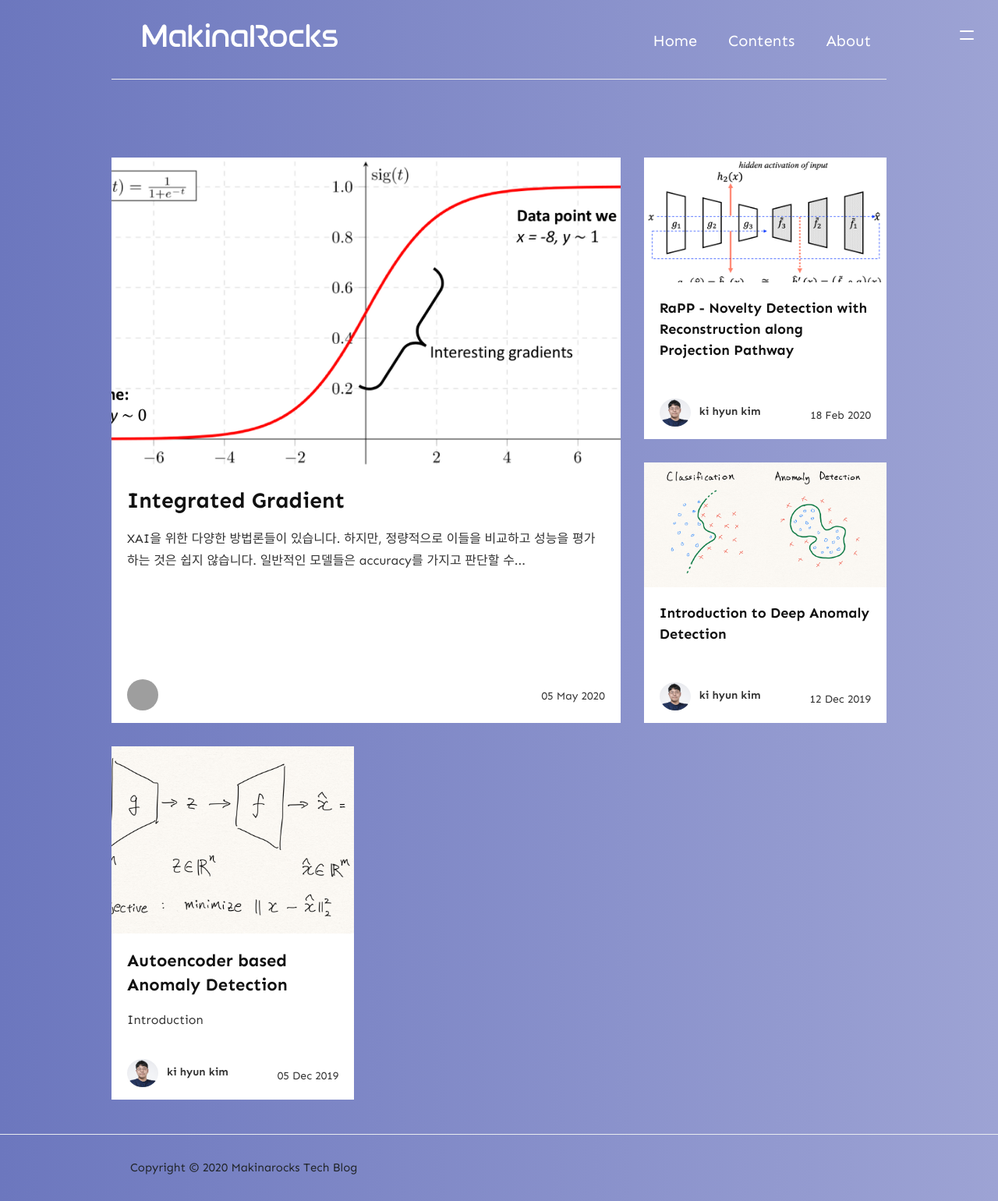
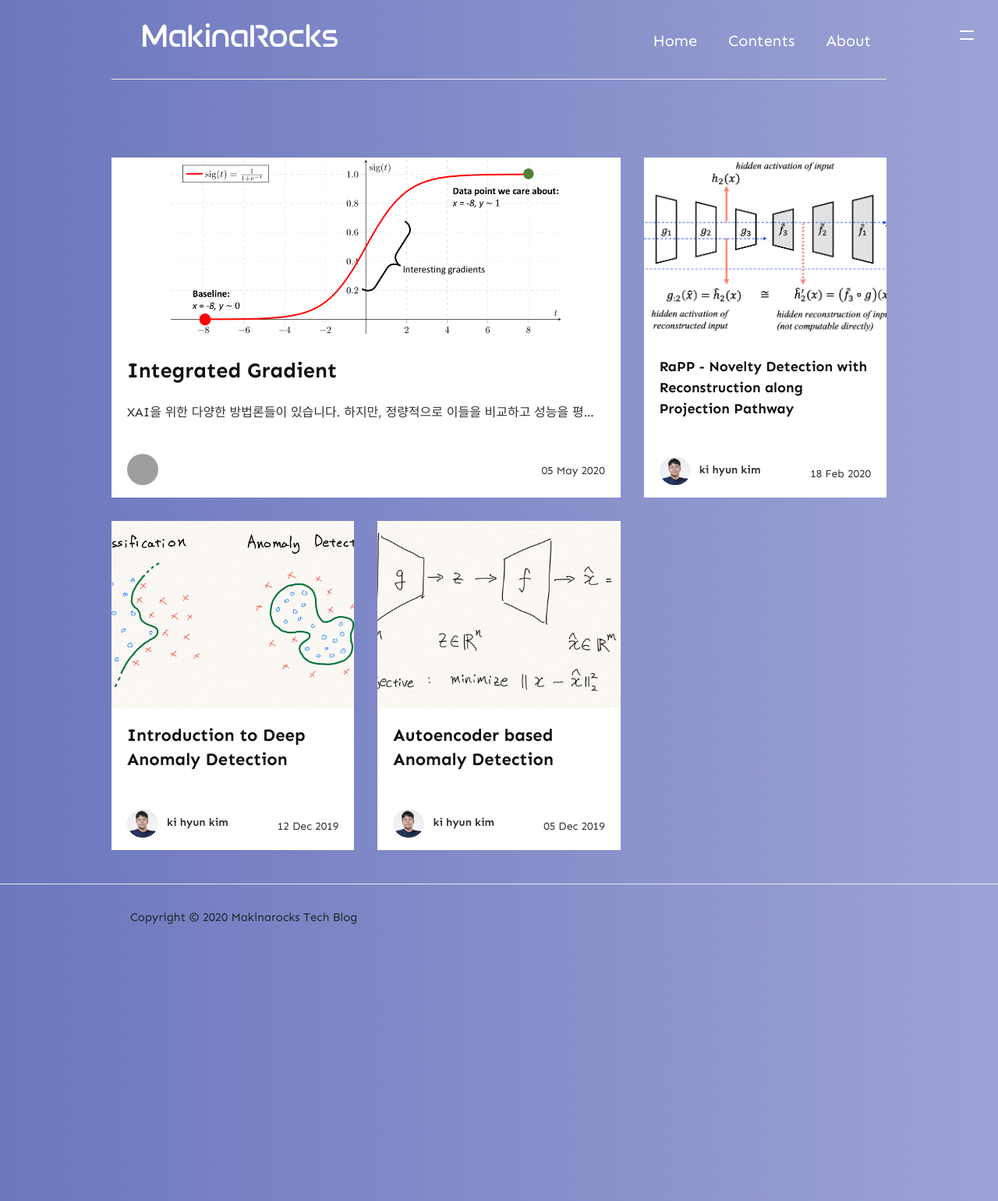
Before and after one commit to wowthemesnet/jekyll-theme-memoirs, a Jekyll site: the page built from index.html, in a window 1280 px wide. Shown: the whole page at 78% size. Built offline with Jekyll 4.4.1, drawn with Linux system fonts in a browser that asks for light colours; nearby versions of some CDN libraries; the list of posts is cut into pages by our own code; comment, search, counter and statistics services are not loaded; grey boxes are pictures that could not be loaded.

Commit message:
fix for firstpage

```diff
--- a/assets/css/theme.scss
+++ b/assets/css/theme.scss
@@ -293,6 +293,7 @@ img, img:hover {
         }
     }
     .card-text {
+        display:none;
         font-weight:400;
         font-size:16px;
         line-height:1.8;
@@ -313,6 +314,7 @@ img, img:hover {
     }
     .img-thumb {
         object-fit:cover;
+        // object-fit:scale-down;
         height:240px;
         width:100%;
         object-position:top;
@@ -320,34 +322,56 @@ img, img:hover {
 }
 .firstpage {
     .blog-grid-item:nth-child(1) {
+        display:block;
+        .card-text {
+            display:block;
+            font-weight:400;
+            font-size:16px;
+            line-height:1.8;
+            margin-top:20px;
+            width: 100%;
+            text-overflow: ellipsis;
+            overflow: hidden;
+            white-space: nowrap;
+        }
         grid-column-start: 1;
         grid-column-end: 3;
         grid-row-start: 1;
-        grid-row-end: 3;
+        grid-row-end: 2;
         flex-direction: column;
         align-items: flex-start;
         font-size: 1em;
-        padding:0;
+        padding:0px;
         .card-title {
-            font-size:28px;
+            font-size:27px;
+        }
+        .img-thumb {
+            // object-fit:cover;
+            object-fit:scale-down;
+            height:230px;
+            width:100%;
+            margin-bottom:5px;
+            object-position:top;
+        }
+    }
+    // .blog-grid-item:nth-child(2), .blog-grid-item:nth-child(3), .blog-grid-item:nth-child(4)
+    .blog-grid-item:nth-child(2) {
+        .card-text {
+            display:none;
+            // display:block;
+            // font-weight:400;
+            // font-size:16px;
+            // line-height:1.8;
+            // margin-top:20px;
         }
         .img-thumb {
             object-fit:cover;
-            height:400px;
+            // object-fit:scale-down;
+            height:230px;
             width:100%;
+            margin-bottom:5px;
             object-position:top;
-        }
-    }
-
-    .blog-grid-item:nth-child(2), .blog-grid-item:nth-child(3) {
-        .card-text {
-            display:none;
-        }
-        .img-thumb {
-            object-fit:cover;
-            height:160px;
-            width:100%;
-            object-position:top;
+            // border-bottom: 1rem solid;
         }
         .card-title {
             font-size:18px;
@@ -632,6 +656,8 @@ body.active-side {
     border-top:1px solid $gray-200;
     font-size:15px;
     background: linear-gradient( to right, #6c77be, #9da3d4 );
+    // background: #9da3d4;
+    // background: #6c77be;
 }
 
 @media (max-width: 768px) {
```
